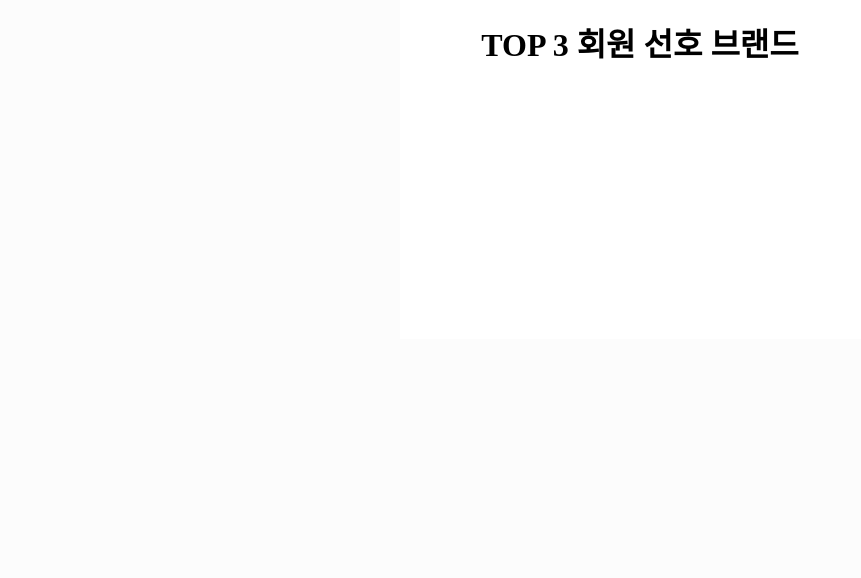
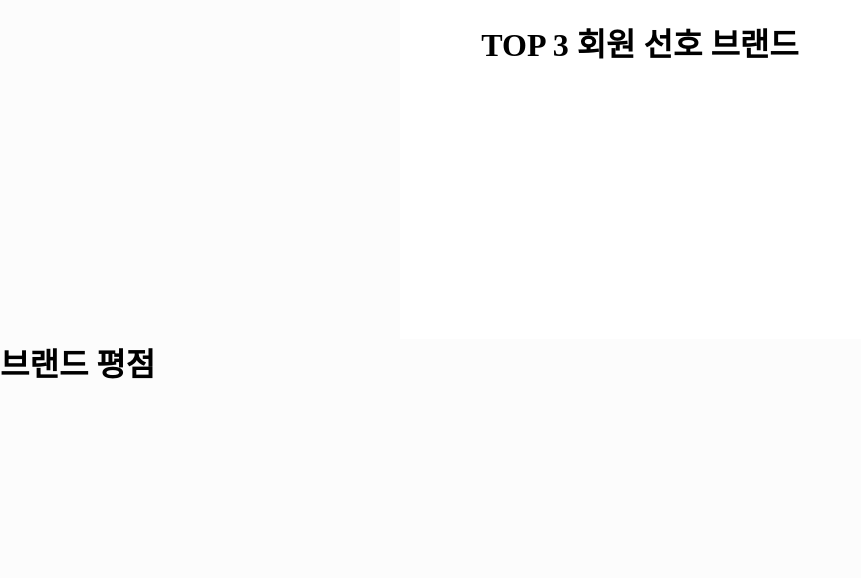
Before and after one commit to ByungHakNoh/Share-Web, a PHP site: page /brand in a window 1280 px wide. Shown: the part 385-963 px from the top of the page, without its empty margins (0-861 px from the left). Before the commit the page ends 444 px from the top, so only its background shows below. Run offline with PHP 8.4, Linux system fonts and the light colour scheme; data that the repository does not hold is empty.

Commit message:
[add] 선호 브랜드 레이아웃에  div 태그 추가

```diff
--- a/app/views/view.brand.php
+++ b/app/views/view.brand.php
@@ -20,7 +20,9 @@
 <body>
     <?php require 'holder/main/bodyHeadPage.php'; ?>
     <div class="bestBrandContainer">
-        <h1>TOP 3 회원 선호 브랜드</h1>
+        <div>
+            <h1>TOP 3 회원 선호 브랜드</h1>
+        </div>
         <?php foreach ($bestBrands as $brand) : ?>
             <figure>
                 <a href=<?= $brand->getLink() ?>><img src=<?= $brand->getImage() ?> alt=""></a>
@@ -28,15 +30,15 @@
                 <h4><?= '총 평점 : ' . round($brand->getAverageRate(), 2) ?></h4>
             </figure>
         <?php endforeach ?>
-
     </div>
 
-    <!-- <div class="tabBtnContainer">
-        <button>최신 업데이트 순</button>
-        <button>평점 순</button>
-    </div> -->
-    <main class="recentBrandContainer">
-    </main>
+    <div class="brandContainer">
+        <div>
+            <h1>브랜드 평점</h1>
+        </div>
+        <main class="recentBrandContainer">
+        </main>
+    </div>
     <footer>
     </footer>
 
```
